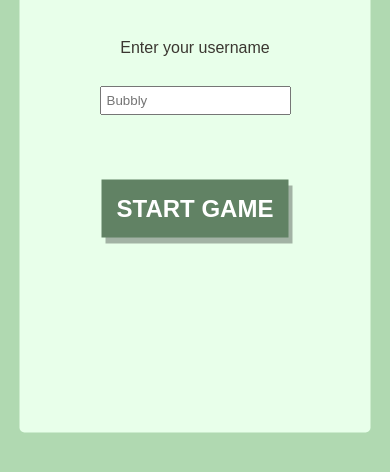
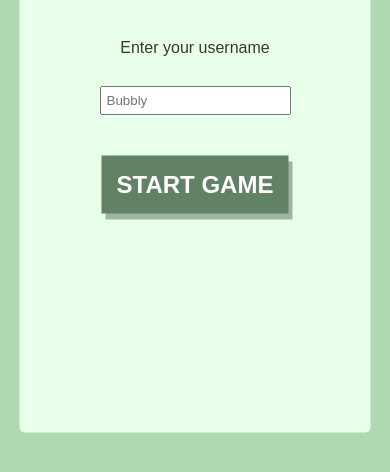
Before and after one commit to ayunarang/BubbleGame, a plain HTML site: page index.html in a window 390 px wide. Shown: the part 306-778 px from the top of the page. Drawn offline with Linux system fonts and the light colour scheme.

Commit message:
Update style.css

```diff
--- a/style.css
+++ b/style.css
@@ -207,7 +207,7 @@ body{
     .play-again {
         font-size: 24px;
         padding: 15px;
-        margin-top: 45%;
+        margin-top: 38%;
     }
 
     .game-screen{
```
